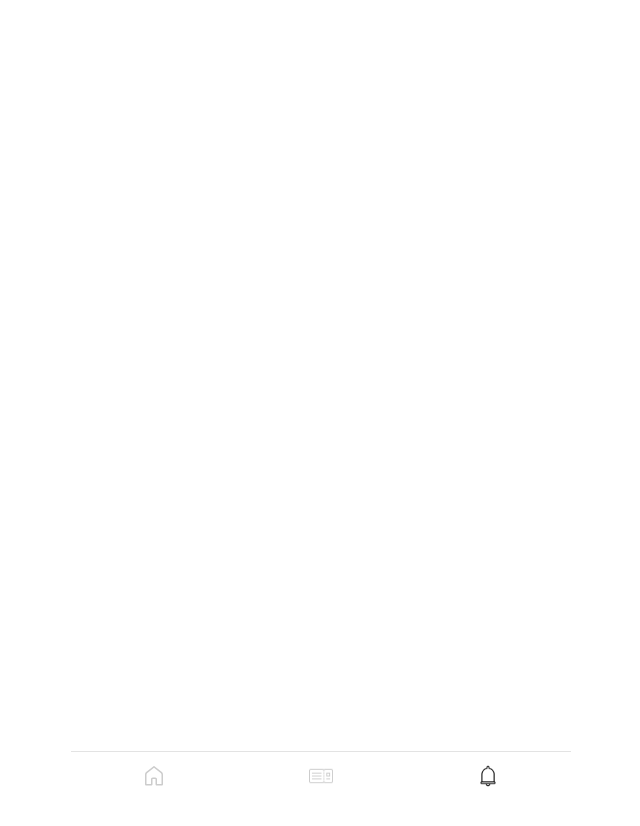
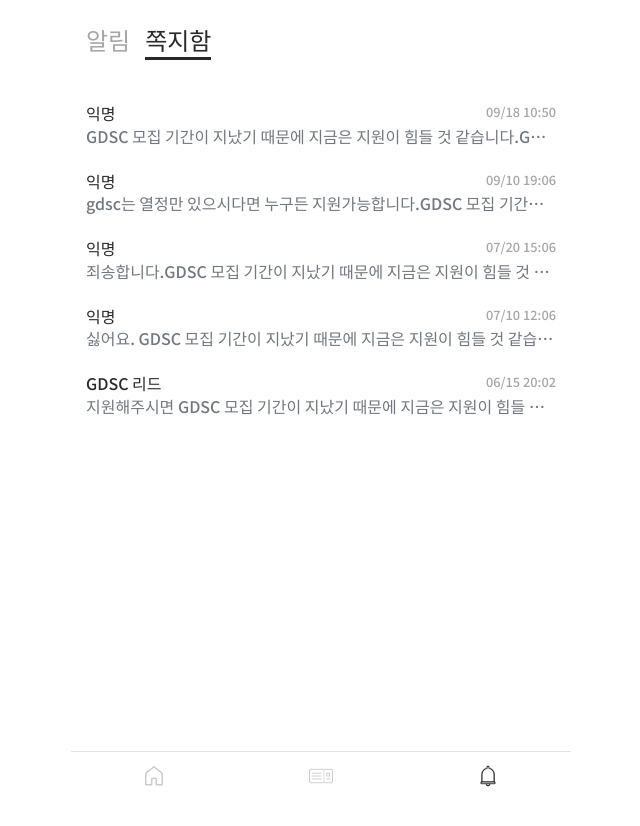
Before and after one commit to InHyeok-J/GDSCTimeFront, a React (Create React App) app in the folder js/: page /alarm in a window 1280 px wide. Shown: the top 826 px of the page, without its empty margins (319-959 px from the left). After the commit the page ends 800 px from the top, so only its background shows below. Built offline with nearby package versions, Linux system fonts and the light colour scheme.

Commit message:
Feat: 알람메시지 페이지- 메시지 view 구현

```diff
--- a/js/src/components/dummyData.js
+++ b/js/src/components/dummyData.js
@@ -142,32 +142,32 @@ export const dummyPin = [
 export const dummyMessage = [
     {
         nick: '익명',
-        date: '09/10 19:06',
-        title: 'GDSC 모집 기간이 지났기 때문에 지금은 지원이 힘들 것 같습니다.',
+        date: '2021-09-18T10:50',
+        title: 'GDSC 모집 기간이 지났기 때문에 지금은 지원이 힘들 것 같습니다.GDSC 모집 기간이 지났기 때문에 지금은 지원이 힘들 것 같습니다.',
         id: '2',
     },
     {
         nick: '익명',
         date: '09/10 19:06',
-        title: 'gdsc는 열정만 있으시다면 누구든 지원가능합니다.',
+        title: 'gdsc는 열정만 있으시다면 누구든 지원가능합니다.GDSC 모집 기간이 지났기 때문에 지금은 지원이 힘들 것 같습니다.',
         id: '3',
     },
     {
         nick: '익명',
         date: '07/20 15:06',
-        title: '죄송합니다. 방금 다른 사람이 사갔습니다.',
+        title: '죄송합니다.GDSC 모집 기간이 지났기 때문에 지금은 지원이 힘들 것 같습니다. 방금 다른 사람이 사갔습니다.',
         id: '5',
     },
     {
         nick: '익명',
         date: '07/10 12:06',
-        title: '싫어요. 하기 싫어요.',
+        title: '싫어요. GDSC 모집 기간이 지났기 때문에 지금은 지원이 힘들 것 같습니다.하기 싫어요.',
         id: '6',
     },
     {
         nick: 'GDSC 리드',
         date: '06/15 20:02',
-        title: '지원해주시면 감사하겠습니다.',
+        title: '지원해주시면 GDSC 모집 기간이 지났기 때문에 지금은 지원이 힘들 것 같습니다.감사하겠습니다.',
         id: '8',
     },
 ];
--- a/js/src/index.css
+++ b/js/src/index.css
@@ -6,8 +6,7 @@ body {
     text-size-adjust: none;
     margin: 0;
     padding: 0;
-    padding-top: 30px;
-    padding-bottom: 30px;
+
     top: 0;
     left: 0;
     right: 0;
--- /dev/null
+++ b/js/src/pages/Alarm/components/AlarmList.jsx
@@ -0,0 +1,7 @@
+import React from 'react';
+
+const AlramList = () => {
+    return <div>알람이 들어올 곳</div>;
+};
+
+export default AlramList;
--- /dev/null
+++ b/js/src/pages/Alarm/components/AlarmTitle.jsx
@@ -0,0 +1,50 @@
+import React from 'react';
+import styled, { css } from 'styled-components';
+import { COLORS } from '../../../components/Colors';
+
+const AlramTitleWrapper = styled.div`
+    width: 100%;
+    height: auto;
+    padding: 20px 15px;
+    box-sizing: border-box;
+    span {
+        color: ${COLORS.grey_text};
+        font-size: 1.5rem;
+        margin-right: 15px;
+        line-height: 40px;
+        cursor: pointer;
+    }
+    ${(props) =>
+        props.message
+            ? css`
+                  .message {
+                      color: ${COLORS.black};
+                      border-bottom: 3px solid ${COLORS.black};
+                  }
+              `
+            : css`
+                  .alram {
+                      color: ${COLORS.black};
+                      border-bottom: 3px solid ${COLORS.black};
+                  }
+              `}
+`;
+
+const AlarmTitle = ({
+    messageRender,
+    onAlarmRenderHandler,
+    onMessageRenderHandler,
+}) => {
+    return (
+        <AlramTitleWrapper message={messageRender}>
+            <span onClick={onAlarmRenderHandler} className="alram">
+                알림
+            </span>
+            <span onClick={onMessageRenderHandler} className="message">
+                쪽지함
+            </span>
+        </AlramTitleWrapper>
+    );
+};
+
+export default AlarmTitle;
--- /dev/null
+++ b/js/src/pages/Alarm/components/MessageItem.jsx
@@ -0,0 +1,43 @@
+import React from 'react';
+import styled from 'styled-components';
+import { DateChange } from '../../../utils/dateChange';
+import { COLORS } from '../../../components/Colors';
+
+const MessageItemWrapper = styled.div`
+    margin-top: 25px;
+    .name-date-block {
+        display: flex;
+        justify-content: space-between;
+    }
+    .name {
+        font-size: 1rem;
+        color: ${COLORS.black};
+    }
+    .date {
+        font-size: 0.8rem;
+        color: ${COLORS.grey_text};
+    }
+    .body {
+        margin-top: 5px;
+        height: 20px;
+        color: ${COLORS.grey_600};
+        text-overflow: ellipsis;
+        white-space: nowrap;
+        overflow: hidden;
+    }
+`;
+
+const MessageItem = ({ nickname, date, body }) => {
+    const name = nickname ? nickname : '익명';
+    return (
+        <MessageItemWrapper>
+            <div className="name-date-block">
+                <span className="name">{name}</span>
+                <span className="date">{DateChange(date)}</span>
+            </div>
+            <div className="body">{body}</div>
+        </MessageItemWrapper>
+    );
+};
+
+export default MessageItem;
--- /dev/null
+++ b/js/src/pages/Alarm/components/MessageList.jsx
@@ -0,0 +1,24 @@
+import React from 'react';
+import styled from 'styled-components';
+import { dummyMessage } from '../../../components/dummyData';
+import MessageItem from './MessageItem';
+const MessageListWrapper = styled.div`
+    padding-left: 15px;
+    padding-right: 15px;
+`;
+const MessageList = () => {
+    return (
+        <MessageListWrapper>
+            {dummyMessage.map((v) => (
+                <MessageItem
+                    nickname={v.nick}
+                    date={v.date}
+                    body={v.title}
+                    key={v.title}
+                />
+            ))}
+        </MessageListWrapper>
+    );
+};
+
+export default MessageList;
--- a/js/src/pages/Alarm/index.jsx
+++ b/js/src/pages/Alarm/index.jsx
@@ -1,10 +1,28 @@
-import React from 'react';
+import React, { useState } from 'react';
 
+import AlarmTitle from './components/AlarmTitle';
 import BottomNavigation from '../../layout/BottomNavigation';
+import MessageList from './components/MessageList';
+import AlarmList from './components/AlarmList';
 
 const Index = () => {
+    const [messageRender, setMessageRender] = useState(true);
+
+    const onAlarmRenderHandler = () => {
+        setMessageRender(false);
+    };
+    const onMessageRenderHandler = () => {
+        setMessageRender(true);
+    };
+
     return (
         <div>
+            <AlarmTitle
+                messageRender={messageRender}
+                onAlarmRenderHandler={onAlarmRenderHandler}
+                onMessageRenderHandler={onMessageRenderHandler}
+            />
+            {messageRender ? <MessageList /> : <AlarmList />}
             <BottomNavigation activeNum={3} />
         </div>
     );
--- a/js/src/pages/Main/index.jsx
+++ b/js/src/pages/Main/index.jsx
@@ -1,5 +1,5 @@
 import React from 'react';
-
+import styled from 'styled-components';
 import BottomNavigation from '../../layout/BottomNavigation';
 import TopNavigation from '../../layout/TopNavigation';
 import TopGuide from './components/TopGuide';
@@ -8,9 +8,14 @@ import MyBoard from './components/MyBoard';
 import RealTimeBoard from './components/RealTimeBoard';
 import Popular from './components/Popular';
 
+const MainWrapper = styled.div`
+    padding-top: 50px;
+    padding-bottom: 50px;
+`;
+
 const Index = () => {
     return (
-        <>
+        <MainWrapper>
             <TopNavigation />
             <TopGuide />
             <LinkList />
@@ -18,7 +23,7 @@ const Index = () => {
             <RealTimeBoard />
             <Popular />
             <BottomNavigation activeNum={1} />
-        </>
+        </MainWrapper>
     );
 };
 
--- a/js/src/utils/dateChange.js
+++ b/js/src/utils/dateChange.js
@@ -12,6 +12,9 @@ export const DateChange = (date) => {
     if (parseInt(hour, 10) < 10) {
         hour = '0' + hour;
     }
+    if (parseInt(min, 10) < 10) {
+        min = '0' + min;
+    }
     const result = month + '/' + day + ' ' + hour + ':' + min;
 
     return result;
```
